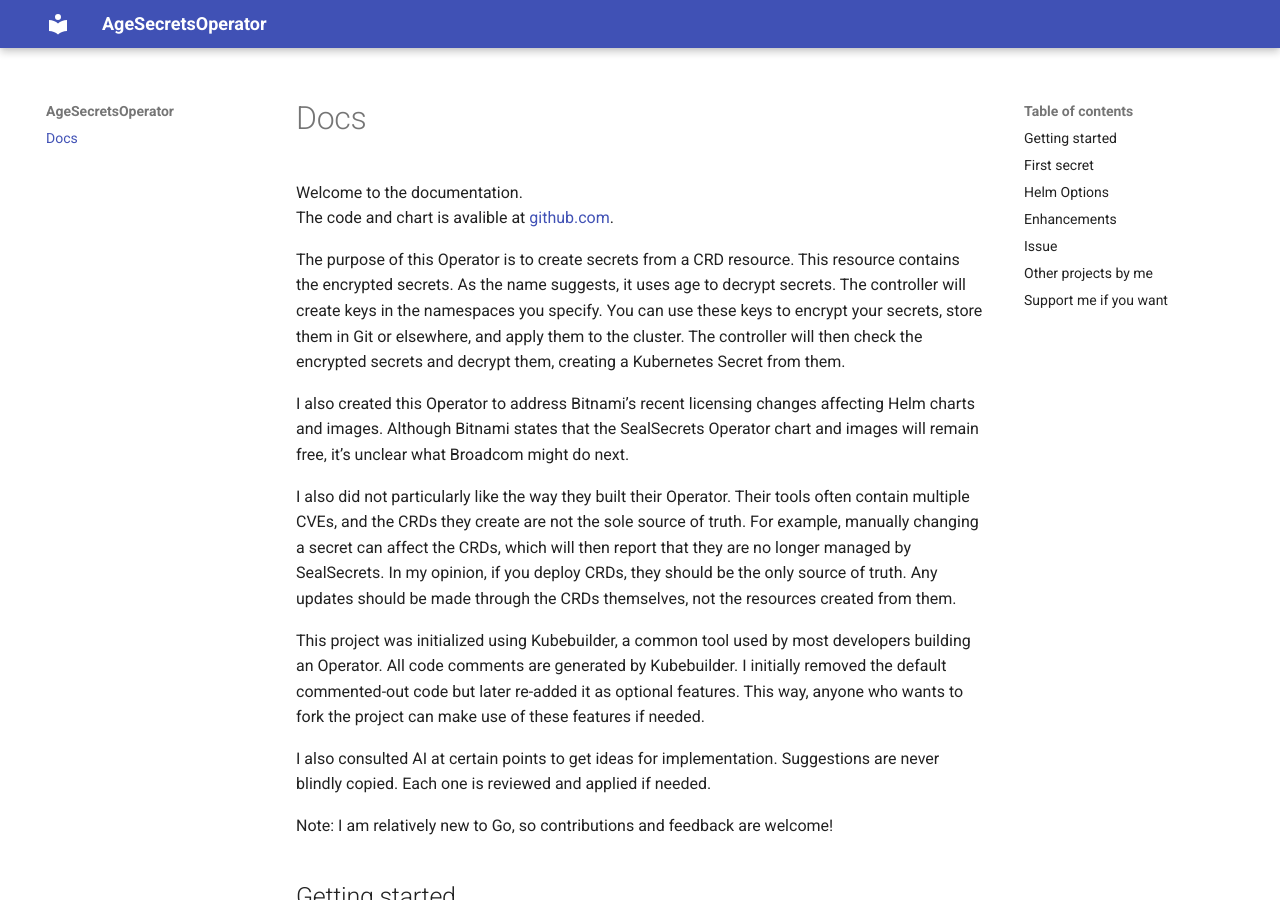
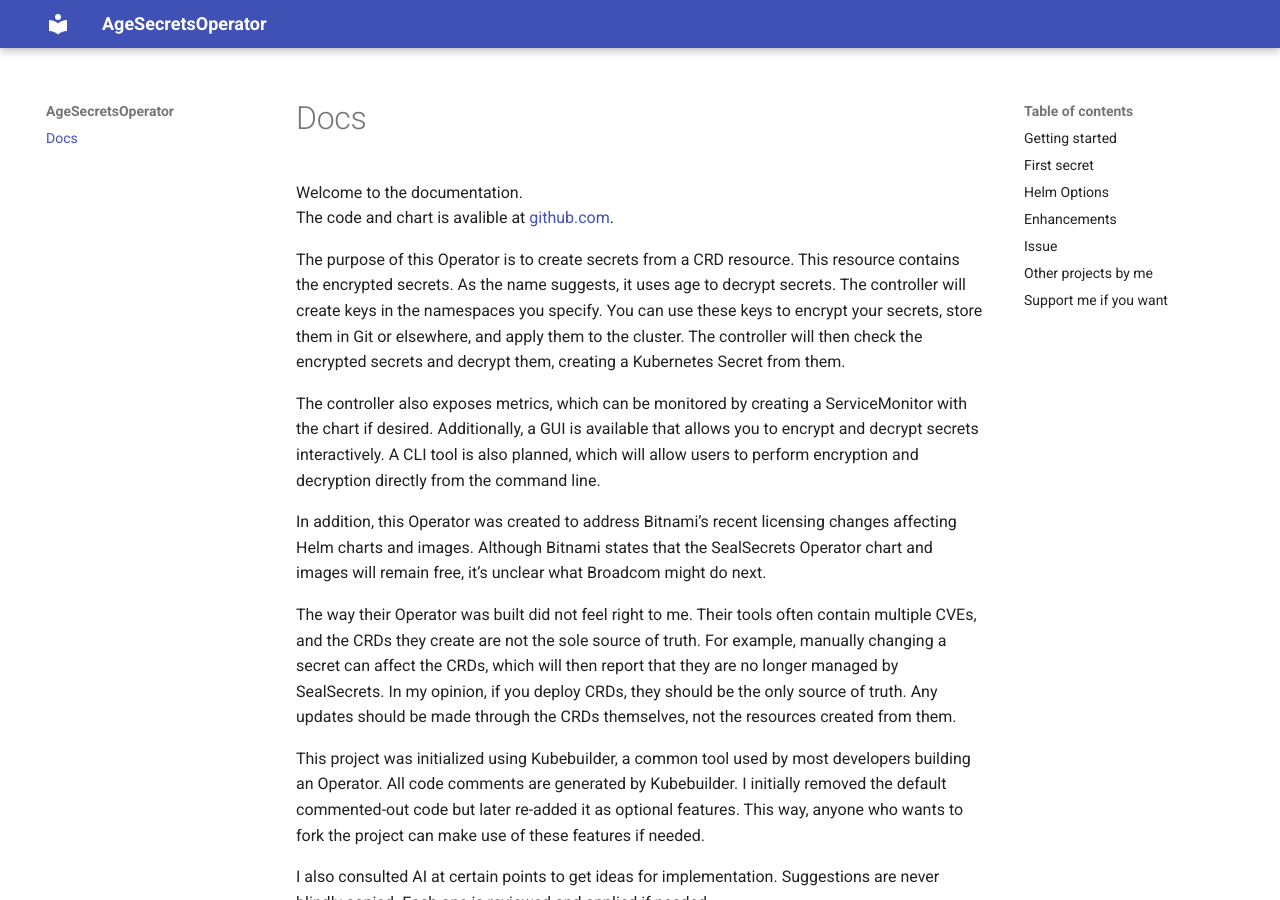
Before and after one commit to callmewhatuwant/age-secret-operator, an MkDocs documentation site: the page built from pages/operator/docs/index.md, in a window 1280 px wide and 900 px high. Built offline with MkDocs 1.6.1 and Material for MkDocs 9.7.7, drawn with Linux system fonts in a browser that asks for light colours; the version menu is left out.

Commit message:
Update index.md

```diff
--- a/pages/operator/docs/index.md
+++ b/pages/operator/docs/index.md
@@ -8,10 +8,14 @@ As the name suggests, it uses age to decrypt secrets. The controller will create
 You can use these keys to encrypt your secrets, store them in Git or elsewhere, and apply them to the cluster.
 The controller will then check the encrypted secrets and decrypt them, creating a Kubernetes Secret from them.
 
-I also created this Operator to address Bitnami’s recent licensing changes affecting Helm charts and images.
+The controller also exposes metrics, which can be monitored by creating a ServiceMonitor with the chart if desired.
+Additionally, a GUI is available that allows you to encrypt and decrypt secrets interactively.
+A CLI tool is also planned, which will allow users to perform encryption and decryption directly from the command line.
+
+In addition, this Operator was created to address Bitnami’s recent licensing changes affecting Helm charts and images.
 Although Bitnami states that the SealSecrets Operator chart and images will remain free, it’s unclear what Broadcom might do next.
 
-I also did not particularly like the way they built their Operator.
+The way their Operator was built did not feel right to me.
 Their tools often contain multiple CVEs, and the CRDs they create are not the sole source of truth.
 For example, manually changing a secret can affect the CRDs, which will then report that they are no longer managed by SealSecrets.
 In my opinion, if you deploy CRDs, they should be the only source of truth. Any updates should be made through the CRDs themselves, not the resources created from them.
```
